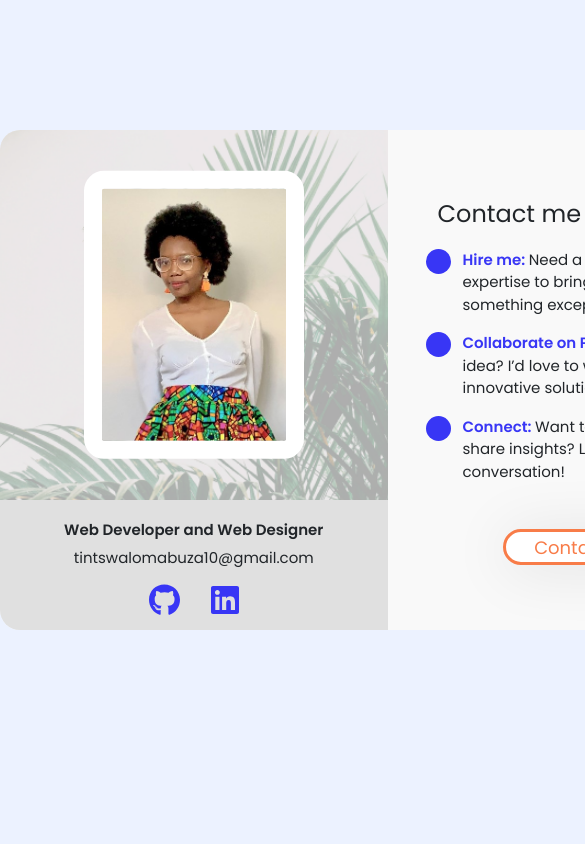
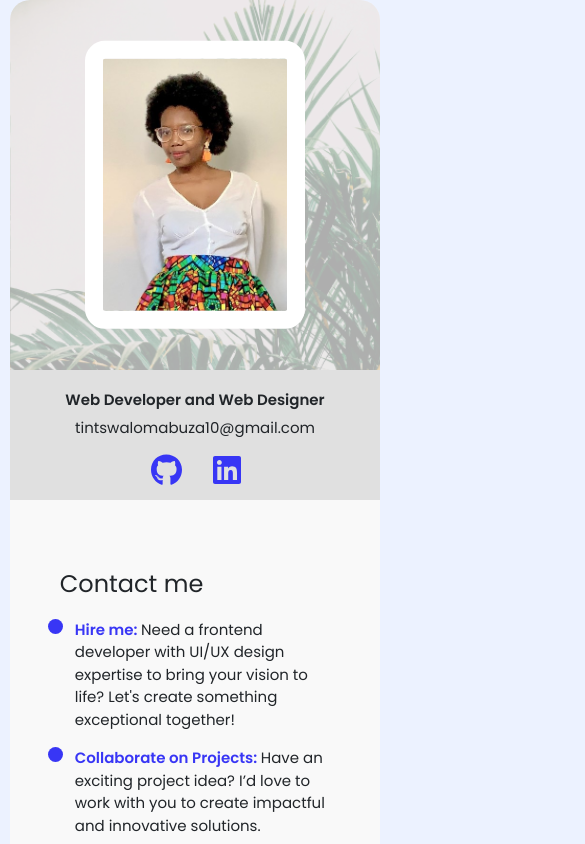
Before and after one commit to calcaventia/my-portfolio-react, a React (Create React App) app: page /contact in a window 390 px wide. Shown: the top 844 px of the page, 585 px wide, since content can reach past the window. Built offline with nearby package versions, Linux system fonts and the light colour scheme.

Commit message:
fixing contact page responsiveness

```diff
--- a/src/components/Footer/Footer.css
+++ b/src/components/Footer/Footer.css
@@ -58,7 +58,7 @@ ul {
   .footer-links-container {
     margin: 0 auto;
     padding: 40px 20px 0 20px;
-    width: 90%;
+    width: 100%;
     gap: 30px;
   }
 
@@ -85,3 +85,12 @@ ul {
     height: 350px;
   }
 }
+
+@media screen and (min-width: 901px) and (max-width: 2288px) and (orientation: landscape) {
+  .footer-links-container {
+    margin: 0 auto;
+    padding: 40px 20px 0 20px;
+    width: 100%;
+    gap: 30px;
+  }
+}
--- a/src/pages/ContactPage/ContactPage.css
+++ b/src/pages/ContactPage/ContactPage.css
@@ -137,3 +137,84 @@ body {
   gap: 27px;
   justify-content: right;
 }
+
+@media screen and (max-width: 900px) and (orientation: portrait) {
+  .contact-page-container {
+    margin: 0px auto;
+    width: 95%;
+    height: 500px;
+    border-top-left-radius: 20px;
+    border-top-right-radius: 20px;
+  }
+
+  .contact-page-left {
+    margin: 0;
+    padding: 0;
+  }
+
+  .image-background {
+    width: 100%;
+    height: 370px;
+    border-top-left-radius: 20px;
+    border-top-right-radius: 20px;
+  }
+
+  .plant-image {
+    border-top-left-radius: 0px;
+    border-bottom-left-radius: 0px;
+  }
+
+  .contact-details-section {
+    margin: 0 auto;
+    padding: 19px 0 0 0;
+    height: 130px;
+    text-align: center;
+    background-color: var(--neutral-background-color5);
+    border-bottom-left-radius: 0px;
+  }
+
+  .contact-page-right {
+    padding: 70px 0 0 50px;
+    background-color: var(--neutral-background-color4);
+    border-bottom-left-radius: 20px;
+    border-bottom-right-radius: 20px;
+  }
+
+  .contact-page-content {
+    padding: 12px 0 0 0;
+  }
+
+  .contact-page-container h4 {
+    font-size: 24px;
+  }
+
+  .contact-page-container p {
+    font-size: 15px;
+  }
+
+  .contact-page-point {
+    padding: 0;
+    width: 15px;
+    height: 15px;
+    border-radius: 50%;
+  }
+
+  .contact-highlight {
+    color: var(--primary-color);
+    font-weight: 600;
+  }
+
+  .contact-page-button {
+    font-size: 15px;
+    width: 130px;
+    height: 36px;
+  }
+
+  .contact-page-buttons {
+    display: flex;
+    margin-bottom: 50px;
+    padding: 30px 60px 0 0;
+    gap: 27px;
+    justify-content: center;
+  }
+}
--- a/src/pages/ContactPage/ContactPage.jsx
+++ b/src/pages/ContactPage/ContactPage.jsx
@@ -10,7 +10,7 @@ function Contact() {
     <div>
       <main>
         <div className="row contact-page-container">
-          <div className="col-5 contact-page-left">
+          <div className="col-12 col-sm-5 contact-page-left">
             <div className="image-background">
               <img src={ContactImage} alt="" className="contact-page-image" />
             </div>
@@ -49,7 +49,7 @@ function Contact() {
               </div>
             </div>
           </div>
-          <div className="col-7 contact-page-right">
+          <div className="col-12 col-sm-7 contact-page-right">
             <h4>Contact me</h4>
             <div className="row contact-page-content">
               <div className="col-1 contact-page-point"></div>
--- a/src/pages/LandingPage/LandingPage.css
+++ b/src/pages/LandingPage/LandingPage.css
@@ -322,6 +322,7 @@ h4 {
   }
 
   .hero-text {
+    margin: 0 auto;
     margin-top: 0px;
     width: 350px;
     text-align: center;
@@ -473,6 +474,7 @@ h4 {
     margin-bottom: 60px;
     width: 100%;
     height: 300px;
+    text-align: center;
   }
 
   .contact-container p {
@@ -480,6 +482,10 @@ h4 {
     font-size: 24px;
     width: 95%;
     text-align: center;
+  }
+
+  .contact-container button {
+    align-items: center;
   }
 }
 
@@ -598,7 +604,7 @@ h4 {
     padding: 3px 0 3px 0;
     text-align: center;
     background-color: var(--neutral-background-color5);
-    width: 750px;
+    width: 95%;
   }
 
   .soft-skills-container {
@@ -666,12 +672,16 @@ h4 {
     height: 300px;
     justify-items: center;
     align-items: center;
+    text-align: center;
   }
 
   .contact-container p {
     padding: 90px 0 0 0;
     font-size: 24px;
     width: 95%;
-    text-align: center;
+  }
+
+  .contact-container button {
+    align-items: center;
   }
 }
```
